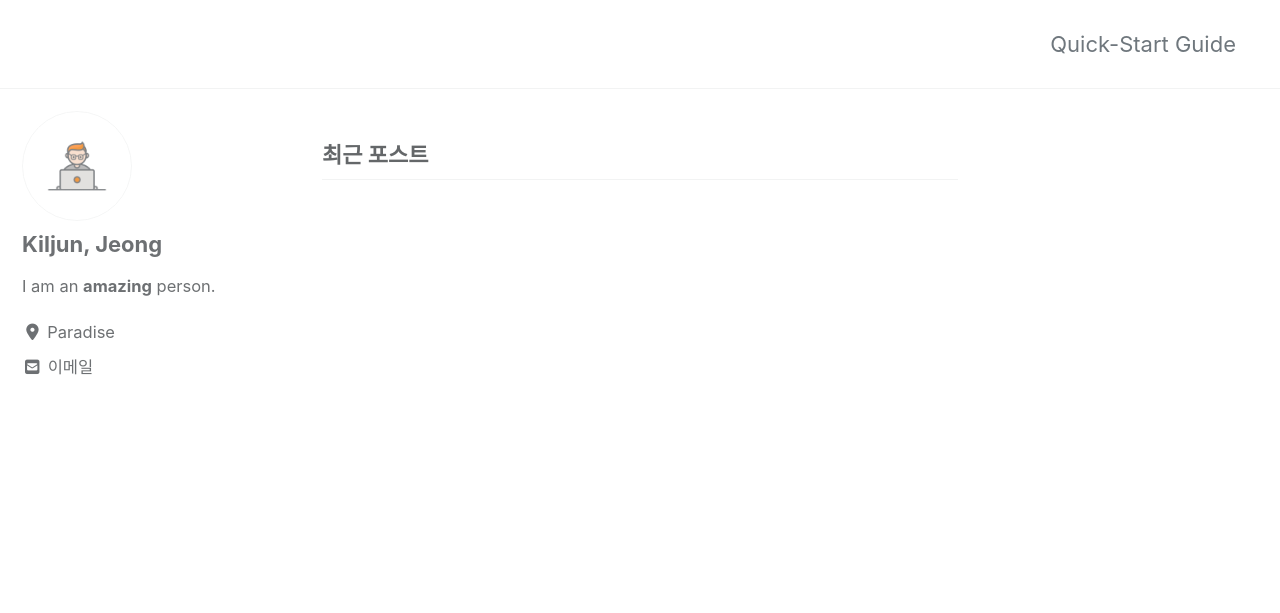
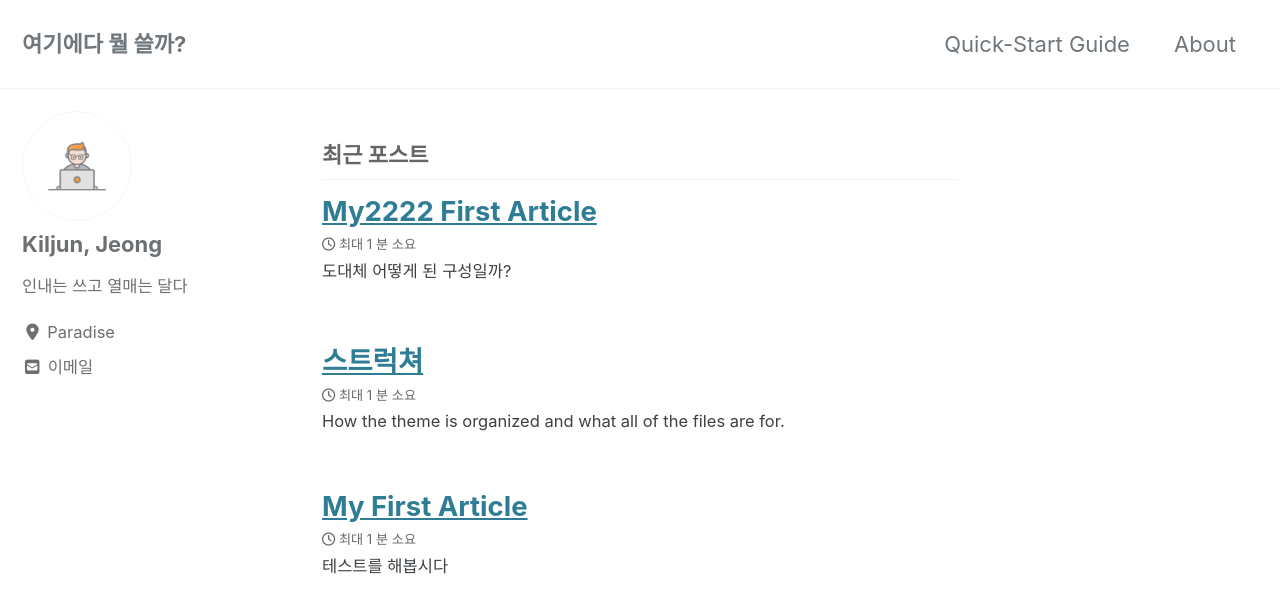
Before and after one commit to godngu/godngu.github.io, a Jekyll site: the page built from index.html, in a window 1280 px wide and 900 px high. Shown: the top 613 px of the window. Built offline with Jekyll 4.4.1, drawn with Linux system fonts in a browser that asks for light colours; cached includes are drawn as plain includes; nearby versions of some CDN libraries; the list of posts is cut into pages by our own code.

```diff
--- a/_config.yml
+++ b/_config.yml
@@ -16,18 +16,18 @@ minimal_mistakes_skin    : "default" # "air", "aqua", "contrast", "dark", "dirt"
 
 # Site Settings
 locale                   : "ko-KR"
-title                    : ""
+title                    : "여기에다 뭘 쓸까?"
 title_separator          : "-"
 subtitle                 : # site tagline that appears below site title in masthead
 name                     : "Kiljun, Jeong"
 description              : "An amazing website."
 url                      : https://godngu.github.io
-baseurl                  : /
-repository               : # GitHub username/repo-name e.g. "mmistakes/minimal-mistakes"
+baseurl                  : /blog
+repository               : kil # GitHub username/repo-name e.g. "mmistakes/minimal-mistakes"
 teaser                   : # path of fallback teaser image, e.g. "/assets/images/500x300.png"
 logo                     : # path of logo image to display in the masthead, e.g. "/assets/images/88x88.png"
 masthead_title           : # overrides the website title displayed in the masthead, use " " for no title
-# breadcrumbs            : false # true, false (default)
+breadcrumbs            : true # true, false (default)
 words_per_minute         : 200
 comments:
   provider               : # false (default), "disqus", "discourse", "facebook", "staticman", "staticman_v2", "utterances", "custom"
@@ -95,7 +95,7 @@ analytics:
 author:
   name             : "Kiljun, Jeong"
   avatar           : "/assets/images/developer.png"
-  bio              : "I am an **amazing** person."
+  bio              : "인내는 쓰고 열매는 달다"
   location         : "Paradise"
   email            : "godngu@gmail.com"
   links:
@@ -209,7 +209,7 @@ sass:
 permalink: /:categories/:title/
 paginate: 5 # amount of posts to show
 paginate_path: /page:num/
-timezone: # https://en.wikipedia.org/wiki/List_of_tz_database_time_zones
+timezone: Asia/Seoul # https://en.wikipedia.org/wiki/List_of_tz_database_time_zones
 
 
 # Plugins (previously gems:)
@@ -276,6 +276,6 @@ defaults:
       layout: single
       author_profile: true
       read_time: true
-      comments: # true
+      comments: true
       share: true
       related: true
--- /dev/null
+++ b/_posts/2020-04-08-test-post.md
@@ -0,0 +1,6 @@
+---
+title: My First Article
+tags: jETA Sample
+---
+
+# 테스트를 해봅시다
--- /dev/null
+++ b/_posts/kil/2020-04-08-01-test-post2.md
@@ -0,0 +1,11 @@
+---
+#layout: article
+title: My2222 First Article
+date: 2020-04-08 13:15:32 +0900
+categories: ['a', 'b', 'c']
+tags: ['tag1', 'tag2', 'tag3']
+comments: false
+---
+
+# 도대체 어떻게 된 구성일까?
+![](./jenkins.png)
--- /dev/null
+++ b/kil/_posts/2020-04-08-test-post.md
@@ -0,0 +1,31 @@
+---
+title: "스트럭쳐"
+# uri 설정
+permalink: /kil/structure-test/
+excerpt: "How the theme is organized and what all of the files are for."
+last_modified_at: 2018-03-20T15:19:22-04:00
+# 이미지를 가로로 펼치기
+single_layout_gallery:
+  - image_path: /assets/images/mm-layout-single-header.png
+    alt: "single layout with header example"
+  - image_path: /assets/images/mm-layout-single-meta.png
+    alt: "single layout with comments and related posts"
+
+# 우측 목차 설정
+toc: true
+# 목차 제목 설정
+toc_label: "목차 제목인듯"
+# 목차에 표시되는 아이콘 설정
+toc_icon: "columns"
+
+# 너비 설정?
+#classes: wide
+
+# 이건 모르겠넹
+#sidebar:
+#  nav: docs
+---
+
+# 테스트를 해봅시다
+## 테스트를 해봅시다
+### 테스트를 해봅시다
```
Also changed, not shown: Gemfile (+14 -1 lines), _data/navigation.yml (+27 -2 lines), _includes/search/algolia-search-scripts.html (deleted, +0 -54 lines), _includes/search/google-search-scripts.html (deleted, +0 -30 lines), _includes/search/lunr-search-scripts.html (deleted, +0 -10 lines), _includes/search/search_form.html (deleted, +0 -26 lines), _posts/kil/jenkins.png (added).
